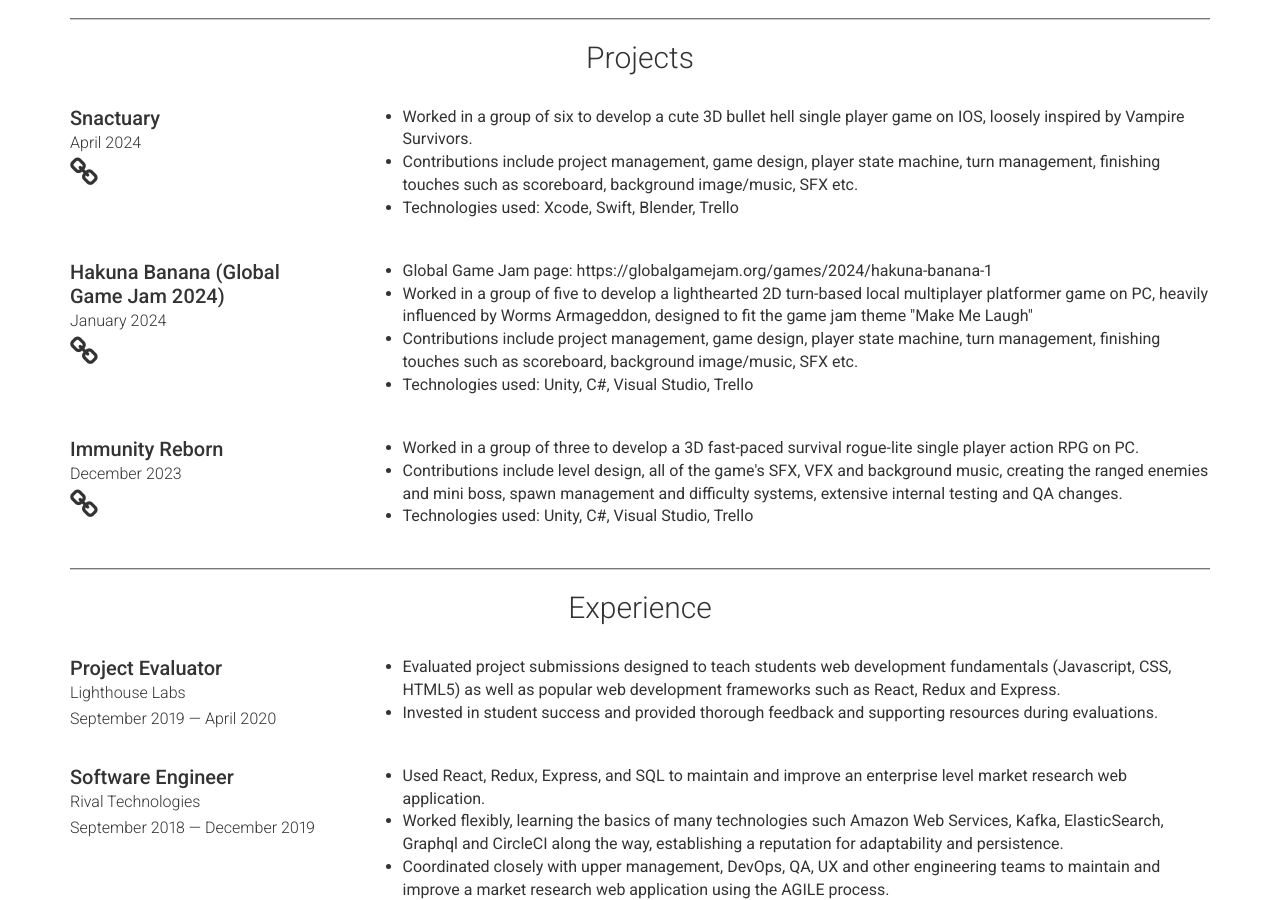
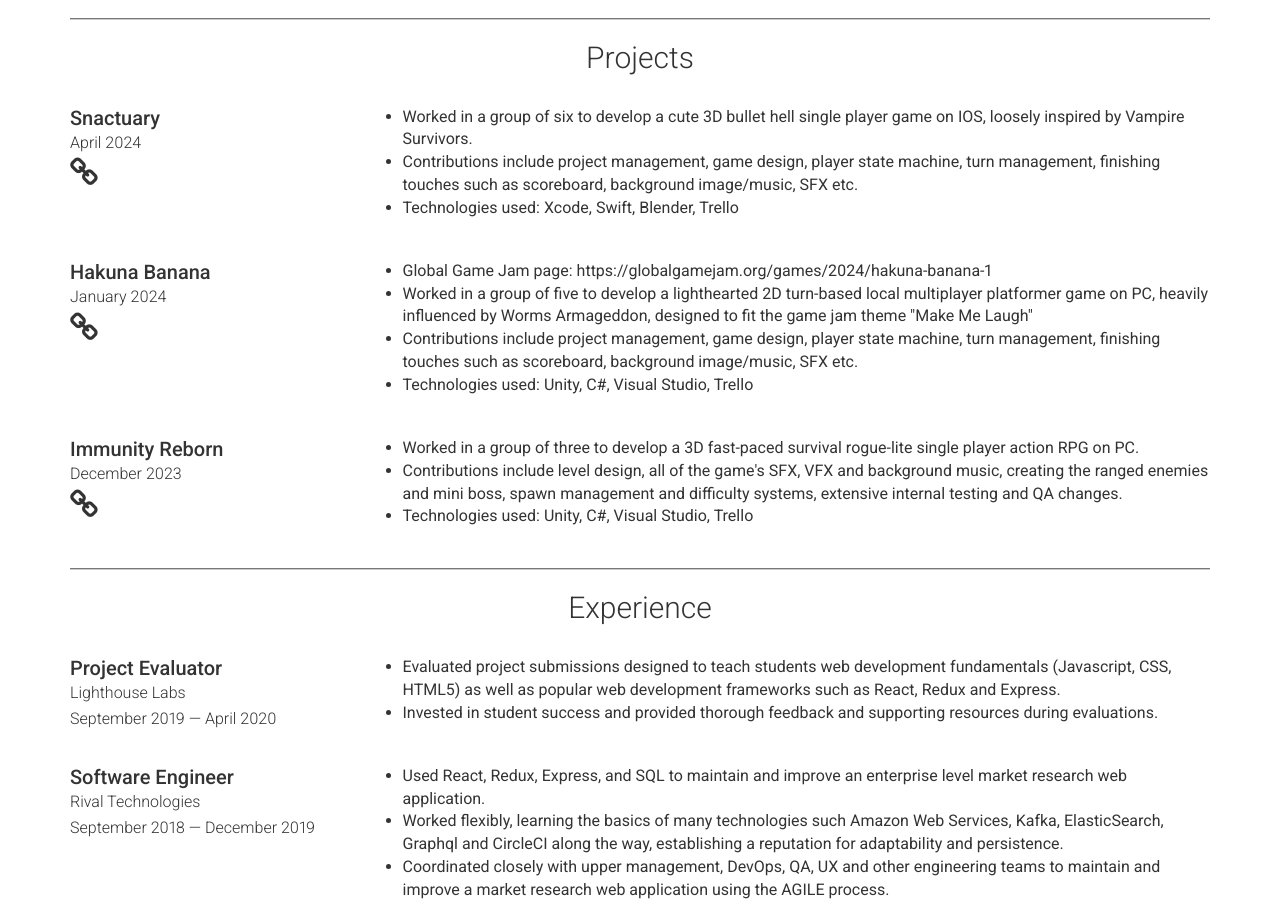
Before and after one commit to DelaineWTan/delainewtan.github.io, a Jekyll site: the page built from index.md, in a window 1280 px wide and 900 px high, scrolled down 453 px. Built offline with Jekyll 4.4.1, drawn with Linux system fonts in a browser that asks for light colours.

Commit message:
Remove unnecessary wording.

```diff
--- a/_data/projects.yml
+++ b/_data/projects.yml
@@ -9,7 +9,7 @@
     - text: Contributions include project management, game design, player state machine, turn management, finishing touches such as scoreboard, background image/music, SFX etc.
     - text: "Technologies used: Xcode, Swift, Blender, Trello"
 - layout: left
-  name: Hakuna Banana (Global Game Jam 2024)
+  name: Hakuna Banana
   dates: January 2024
   link: https://cheesypudding.itch.io/hakuna-banana
   # github:
```
